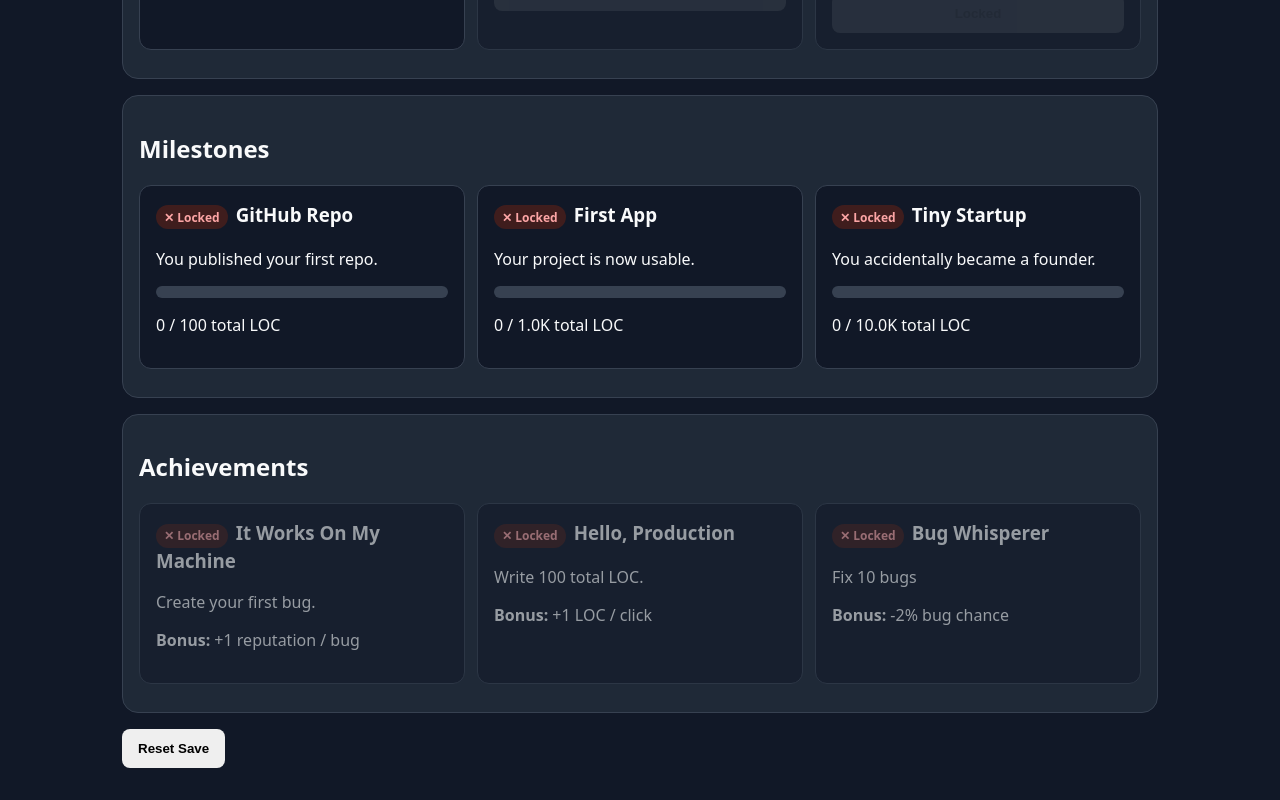
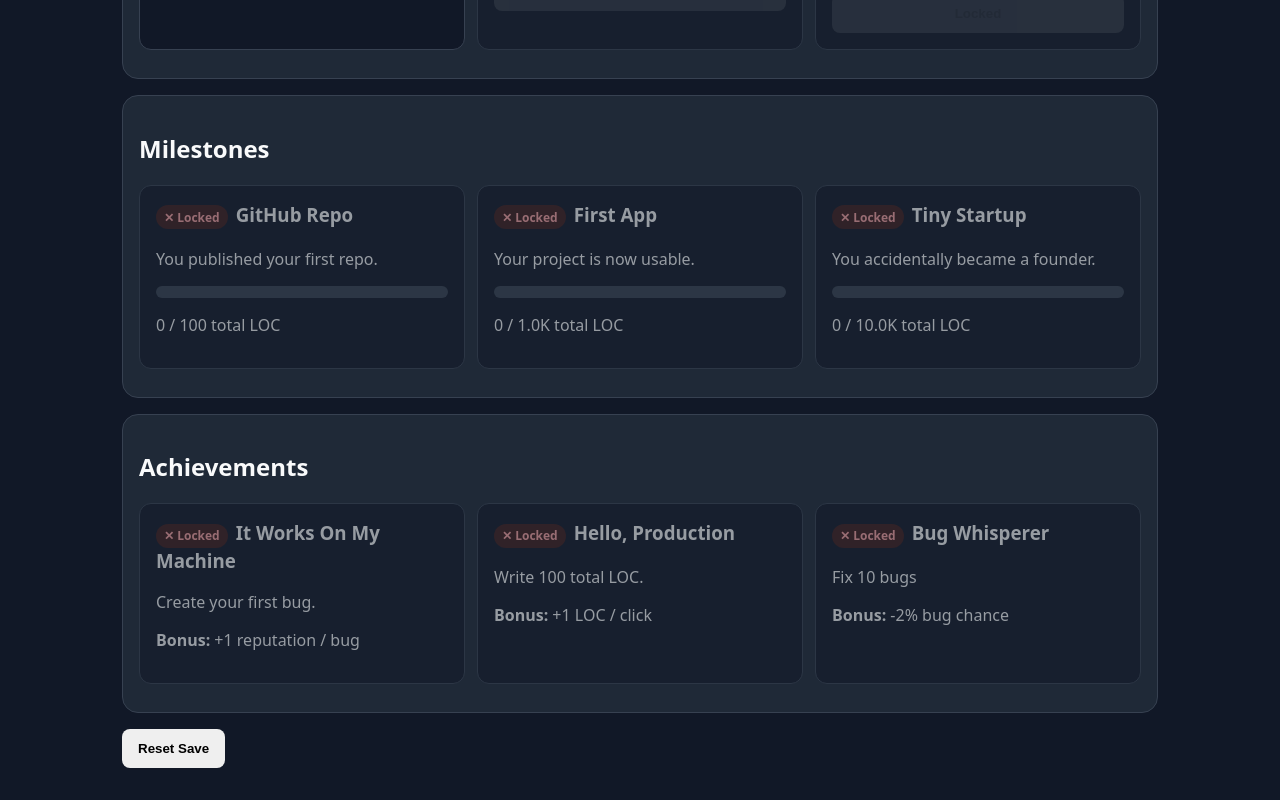
Before and after one commit to BlazingHotCode/commit-clicker, a React (Vite) app: page / in a window 1280 px wide. Shown: the part 1734-2534 px from the top of the page. Built offline with nearby package versions, Linux system fonts and the light colour scheme.

Commit message:
npm run build

```diff
--- a/src/components/milestones/MilestonePanel.tsx
+++ b/src/components/milestones/MilestonePanel.tsx
@@ -21,7 +21,7 @@ export function MilestonePanel({ state }: MilestonePanelProps) {
           const unlocked = progress >= 1;
 
           return (
-            <article key={milestone.id}>
+            <article key={milestone.id} className={unlocked ? "completed-card" : "locked-card"}>
               <h3>
                 <span
                   className={
```
